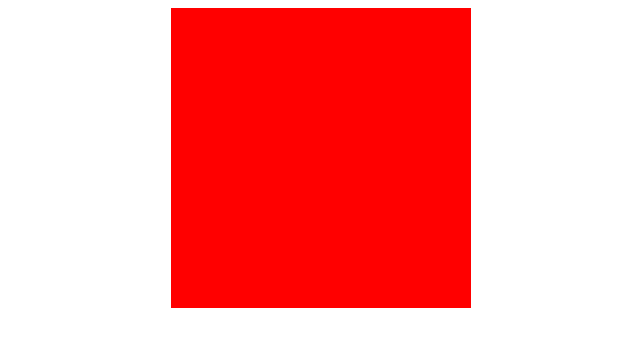
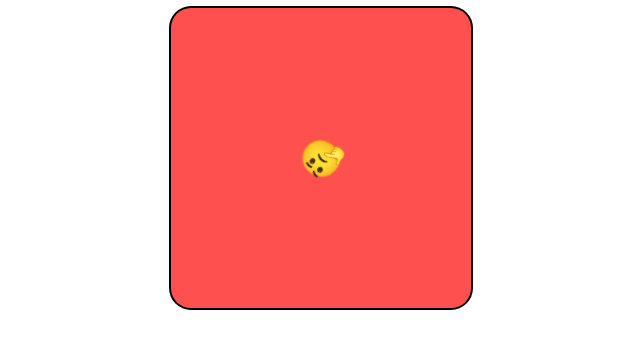
Before and after one commit to khajimatov/ColorGuessr, a React (Vite) app: page / in a window 1280 px wide. Shown: the top 348 px of the page, without its empty margins (319-959 px from the left). Built offline with nearby package versions, Linux system fonts and the light colour scheme.

Commit message:
Added spinning emoji

```diff
--- a/src/components/ColorCard/ColorCard.module.scss
+++ b/src/components/ColorCard/ColorCard.module.scss
@@ -1,6 +1,29 @@
 .colorCard {
-    background-color: red;
+    background-color: #ff5050;
     width: 300px;
     height: 300px;
     margin: auto;
+    display: flex;
+    align-items: center;
+    justify-content: center;
+    font-size: 35px;
+    border-radius: 20px;
+    box-shadow: 0px 0px 0px 2px #000000;
+
+    p {
+        animation-name: rotate;
+        animation-duration: 10s;
+        animation-iteration-count: infinite;
+        animation-timing-function: linear;
+
+        @keyframes rotate {
+            from {
+                transform: rotate(-360deg);
+            }
+
+            to {
+                transform: rotate(360deg);
+            }
+        }
+    }
 }
--- a/src/components/ColorCard/index.tsx
+++ b/src/components/ColorCard/index.tsx
@@ -3,7 +3,9 @@ import styles from './ColorCard.module.scss';
 
 const ColorCard = () => {
     return (
-        <div className={styles.colorCard}></div>
+        <div className={styles.colorCard}>
+            <p>🤔</p>
+        </div>
     )
 }
 
```
